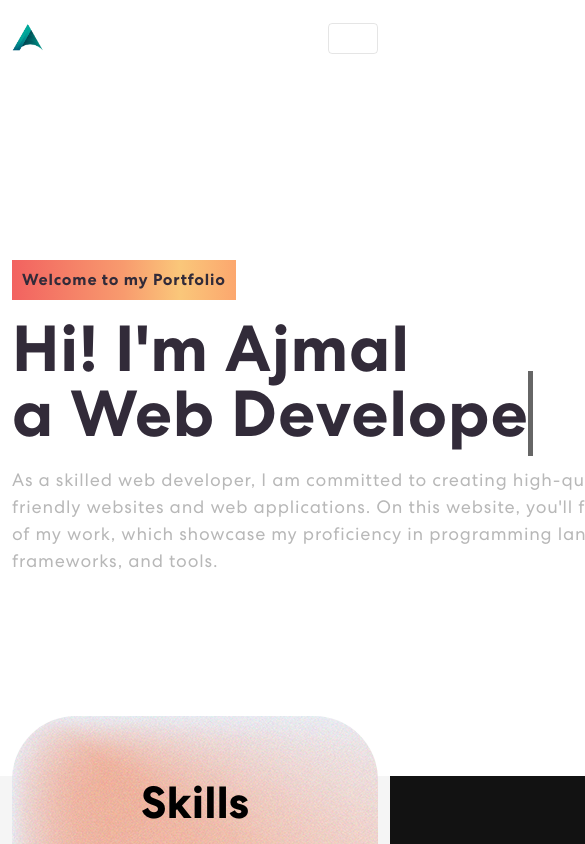
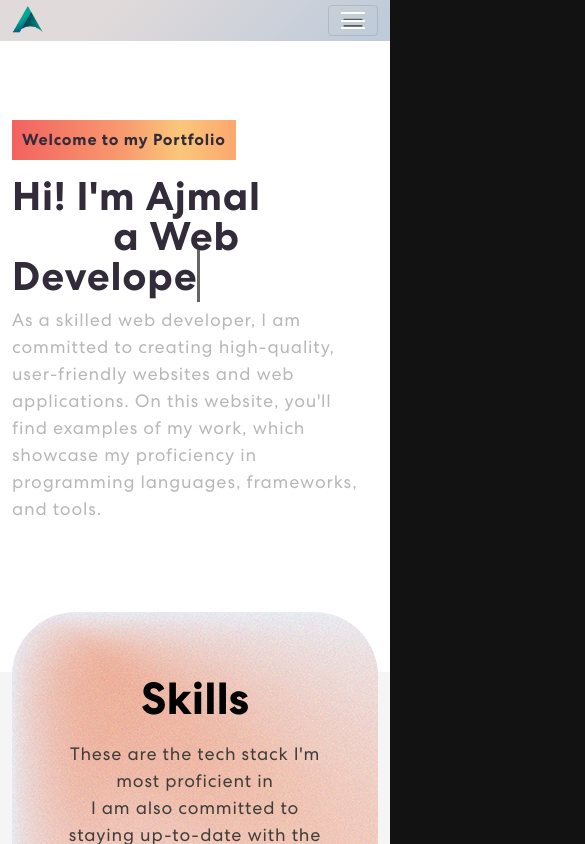
Before and after one commit to reaperhound/portfolio-2.0, a React (Vite) app: page / in a window 390 px wide. Shown: the top 844 px of the page, 585 px wide, since content can reach past the window. Built offline with nearby package versions, Linux system fonts and the light colour scheme.

Commit message:
fixed responsiveness

```diff
--- a/package.json
+++ b/package.json
@@ -23,6 +23,7 @@
     "react-mailchimp-subscribe": "^2.1.3",
     "react-multi-carousel": "^2.8.1",
     "react-on-screen": "^2.1.1",
+    "react-responsive": "^9.0.2",
     "react-responsive-carousel": "^3.2.23",
     "react-router-dom": "^6.3.0",
     "react-router-hash-link": "^2.4.3",
--- a/src/App.css
+++ b/src/App.css
@@ -1,17 +1,17 @@
 /************ Custom Font ************/
 @font-face {
   font-family: Centra;
-	src: url('./assets/font/CentraNo2-Bold.ttf');
+  src: url("./assets/font/CentraNo2-Bold.ttf");
   font-weight: 700;
 }
 @font-face {
   font-family: Centra;
-	src: url('./assets/font/CentraNo2-Medium.ttf');
+  src: url("./assets/font/CentraNo2-Medium.ttf");
   font-weight: 500;
 }
 @font-face {
   font-family: Centra;
-	src: url('./assets/font/CentraNo2-Book.ttf');
+  src: url("./assets/font/CentraNo2-Book.ttf");
   font-weight: 400;
 }
 
@@ -33,16 +33,25 @@ body {
   position: relative;
   background-color: #121212 !important;
   color: #fff !important;
-  font-family: 'Centra', sans-serif !important;
+  font-family: "Centra", sans-serif !important;
 }
 
-h1, h2, h3, h4, h5, h6 {
+h1,
+h2,
+h3,
+h4,
+h5,
+h6 {
   margin: 0;
   padding: 0;
   line-height: normal;
 }
 
-p, a, li, button, ul {
+p,
+a,
+li,
+button,
+ul {
   margin: 0;
   padding: 0;
   line-height: normal;
@@ -63,11 +72,13 @@ button {
   background-color: transparent;
 }
 
-input:focus, textarea:focus, select:focus {
+input:focus,
+textarea:focus,
+select:focus {
   outline: none;
 }
 
-@media (min-width:1700px) {
+@media (min-width: 1700px) {
   main .container {
     max-width: 100%;
     padding: 0 150px;
@@ -88,7 +99,15 @@ nav.navbar {
   width: 100%;
   top: 0;
   z-index: 9999;
-  transition:  0.32s ease-in-out;
+  transition: 0.32s ease-in-out;
+}
+
+@media (max-width: 767px) {
+  nav.navbar {
+    padding: 0px 0;
+    background-color: #bdcad9;
+    background-image: linear-gradient(315deg, #bdcad9 0%, #e1dada 74%);
+  }
 }
 nav.navbar.scrolled {
   padding: 0px 0;
@@ -152,7 +171,8 @@ span.navbar-text {
   transition: 0.3s ease-in-out;
 }
 .social-icon a:hover img {
-	filter: brightness(0) saturate(100%) invert(0%) sepia(7%) saturate(98%) hue-rotate(346deg) brightness(95%) contrast(86%);
+  filter: brightness(0) saturate(100%) invert(0%) sepia(7%) saturate(98%)
+    hue-rotate(346deg) brightness(95%) contrast(86%);
 }
 .navbar-text button {
   font-weight: 700;
@@ -196,7 +216,7 @@ nav.navbar .navbar-toggler:focus {
 nav.navbar .navbar-toggler-icon {
   width: 24px;
   height: 17px;
-  background-image: none;
+  background-image: black;
   position: relative;
   border-bottom: 2px solid #fff;
   transition: all 300ms linear;
@@ -213,7 +233,7 @@ nav.navbar .navbar-toggler-icon:before {
   background-color: #fff;
   top: 0;
   left: 0;
-	content: '';
+  content: "";
   z-index: 2;
   transition: all 300ms linear;
 }
@@ -239,12 +259,21 @@ nav.navbar .navbar-toggler[aria-expanded="true"] .navbar-toggler-icon {
   margin-top: 0;
   background-color: #ffffff;
   padding: 260px 0 100px 0;
-  background-image: url('./assets/img/programmer.svg');
+  background-image: url("./assets/img/programmer.svg");
   background-position: 590px -10px;
   background-size: contain;
   background-repeat: no-repeat;
   min-width: 746px;
   min-height: 776px;
+}
+@media (max-width: 768px) {
+  .banner {
+    background: #ffffff;
+    background-position: center top;
+    padding: 120px 0 60px 0;
+    min-width: 100%;
+    min-height: 600px;
+  }
 }
 .banner .tagline {
   color: #322b39;
@@ -252,7 +281,14 @@ nav.navbar .navbar-toggler[aria-expanded="true"] .navbar-toggler-icon {
   letter-spacing: 0.8px;
   padding: 8px 10px;
   /* background: linear-gradient(90deg, hsla(252, 6%, 84%, 1) 0%, hsla(6, 61%, 59%, 1) 99%, hsla(0, 0%, 100%, 1) 100%);  font-size: 20px; */
-  background: linear-gradient(to right, #f26260, #f57f67, #f89b6e, #fac77a, #fca76e);
+  background: linear-gradient(
+    to right,
+    #f26260,
+    #f57f67,
+    #f89b6e,
+    #fac77a,
+    #fca76e
+  );
   margin-bottom: 16px;
   display: inline-block;
 }
@@ -265,8 +301,15 @@ nav.navbar .navbar-toggler[aria-expanded="true"] .navbar-toggler-icon {
   margin-bottom: 20px;
   display: block;
 }
+
+@media (max-width: 768px) {
+  .banner h1 {
+    font-size: 40px;
+    margin-bottom: 10px;
+  }
+}
 .banner p {
-  color: #B8B8B8;
+  color: #b8b8b8;
   font-size: 18px;
   letter-spacing: 0.8px;
   line-height: 1.5em;
@@ -341,7 +384,7 @@ nav.navbar .navbar-toggler[aria-expanded="true"] .navbar-toggler-icon {
   margin: 0 auto;
   position: relative;
 }
-.skill-slider .item  {
+.skill-slider .item {
   width: 50%;
   margin: 0 auto 15px auto;
 }
@@ -357,16 +400,16 @@ nav.navbar .navbar-toggler[aria-expanded="true"] .navbar-toggler-icon {
 .project {
   padding: 80px 0;
   position: relative;
-  background-color: #F8E8E8;
+  background-color: #f8e8e8;
 }
 .project h2 {
   font-size: 45px;
-  color: #2C1313;
+  color: #2c1313;
   font-weight: 700;
   text-align: center;
 }
 .project p {
-  color: #1C131C;
+  color: #1c131c;
   font-size: 18px;
   letter-spacing: 0.8px;
   line-height: 1.5em;
@@ -388,7 +431,7 @@ nav.navbar .navbar-toggler[aria-expanded="true"] .navbar-toggler-icon {
   background-color: transparent;
   border-radius: 0;
   padding: 17px 0;
-  color: #1C131C;
+  color: #1c131c;
   width: 100%;
   font-size: 17px;
   letter-spacing: 0.8px;
@@ -403,7 +446,15 @@ nav.navbar .navbar-toggler[aria-expanded="true"] .navbar-toggler-icon {
   position: absolute;
   width: 0;
   height: 100%;
-    background: linear-gradient(to bottom, #F8E8E8, #FDB813, #FFA500, #FF8C00, #FF6900, #FF5733);
+  background: linear-gradient(
+    to bottom,
+    #f8e8e8,
+    #fdb813,
+    #ffa500,
+    #ff8c00,
+    #ff6900,
+    #ff5733
+  );
   top: 0;
   left: 0;
   z-index: -1;
@@ -435,7 +486,15 @@ nav.navbar .navbar-toggler[aria-expanded="true"] .navbar-toggler-icon {
 }
 .proj-imgbx::before {
   content: "";
-  background: linear-gradient(to bottom, #F8E8E8, #FDB813, #FFA500, #FF8C00, #FF6900, #FF5733);
+  background: linear-gradient(
+    to bottom,
+    #f8e8e8,
+    #fdb813,
+    #ffa500,
+    #ff8c00,
+    #ff6900,
+    #ff5733
+  );
   opacity: 0.85;
   position: absolute;
   width: 100%;
@@ -482,7 +541,15 @@ nav.navbar .navbar-toggler[aria-expanded="true"] .navbar-toggler-icon {
 
 /************ Projects Css ************/
 .contact {
-  background: linear-gradient(to top, #F8E8E8, #FDB813, #FFA500, #FF8C00, #FF6900, #FF5733);
+  background: linear-gradient(
+    to top,
+    #f8e8e8,
+    #fdb813,
+    #ffa500,
+    #ff8c00,
+    #ff6900,
+    #ff5733
+  );
   padding: 60px 0 0px 0;
   box-sizing: border-box;
 }
@@ -494,7 +561,8 @@ nav.navbar .navbar-toggler[aria-expanded="true"] .navbar-toggler-icon {
   font-weight: 700;
   margin-bottom: 30px;
 }
-.contact form input, .contact form textarea {
+.contact form input,
+.contact form textarea {
   width: 100%;
   background: rgba(255, 255, 255, 0.1);
   border: 1px solid rgba(255, 255, 255, 0.5);
@@ -507,16 +575,19 @@ nav.navbar .navbar-toggler[aria-expanded="true"] .navbar-toggler-icon {
   letter-spacing: 0.8px;
   transition: 0.3s ease-in-out;
 }
-.contact form input:focus, .contact form textarea:focus {
+.contact form input:focus,
+.contact form textarea:focus {
   background: rgba(255, 255, 255, 1);
   color: #121212;
 }
-.contact form input::placeholder, .contact form textarea::placeholder {
+.contact form input::placeholder,
+.contact form textarea::placeholder {
   font-size: 16px;
   font-weight: 400;
   color: #fff;
 }
-.contact form input:focus::placeholder, .contact form textarea:focus::placeholder {
+.contact form input:focus::placeholder,
+.contact form textarea:focus::placeholder {
   color: #121212;
   opacity: 0.8;
 }
@@ -558,10 +629,15 @@ nav.navbar .navbar-toggler[aria-expanded="true"] .navbar-toggler-icon {
   padding: 20px 0 30px 0;
   margin-top: 100px;
   /* background-color: ; */
-  background-image: url('./assets/img/blurry-gradient-haikei.svg');
-  background-position:0px ;
+  background-image: url("./assets/img/blurry-gradient-haikei.svg");
+  background-position: 0px;
   background-size: 100%;
-  background-repeat:no-repeat ;
+  background-repeat: no-repeat;
+}
+@media (max-width: 767px) {
+  .footer {
+    background-size: cover;
+  }
 }
 
 .footer img {
--- a/src/components/Banner.jsx
+++ b/src/components/Banner.jsx
@@ -3,6 +3,7 @@ import { Container, Row, Col } from "react-bootstrap";
 import { ArrowRightCircle } from "react-bootstrap-icons";
 import "animate.css";
 import TrackVisibility from "react-on-screen";
+import { useMediaQuery } from "react-responsive";
 
 export const Banner = () => {
   const [loopNum, setLoopNum] = useState(0);
@@ -12,6 +13,8 @@ export const Banner = () => {
   const [index, setIndex] = useState(1);
   const toRotate = ["Web Developer"];
   const period = 2000;
+
+  const isSmallScreen = useMediaQuery({ maxDeviceWidth : 767})
 
   useEffect(() => {
     let ticker = setInterval(() => {
@@ -64,7 +67,15 @@ export const Banner = () => {
                 >
                   <span className="tagline">Welcome to my Portfolio</span>
                   <h1>
-                    {`Hi! I'm Ajmal ${"\u00A0"} ${"\u00A0"} ${"\u00A0"} ${"\u00A0"} ${"\u00A0"} ${"\u00A0"} ${"\u00A0"} ${"\u00A0"} ${"\u00A0"} ${"\u00A0"} a`}{" "}
+                    {
+                      isSmallScreen ?
+                      (
+                        `Hi! I'm Ajmal a ${" "}`
+                      ) :
+                      (
+                        `Hi! I'm Ajmal ${"\u00A0"} ${"\u00A0"} ${"\u00A0"} ${"\u00A0"} ${"\u00A0"} ${"\u00A0"} ${"\u00A0"} ${"\u00A0"} ${"\u00A0"} ${"\u00A0"} a ${" "}`
+                      )
+                    }
                     <span
                       className="txt-rotate"
                       dataPeriod="1000"
```
Also changed, not shown: 1 other file (tests, documents, lock files or other folders). Lines whose indentation alone changed are shown as unchanged.
